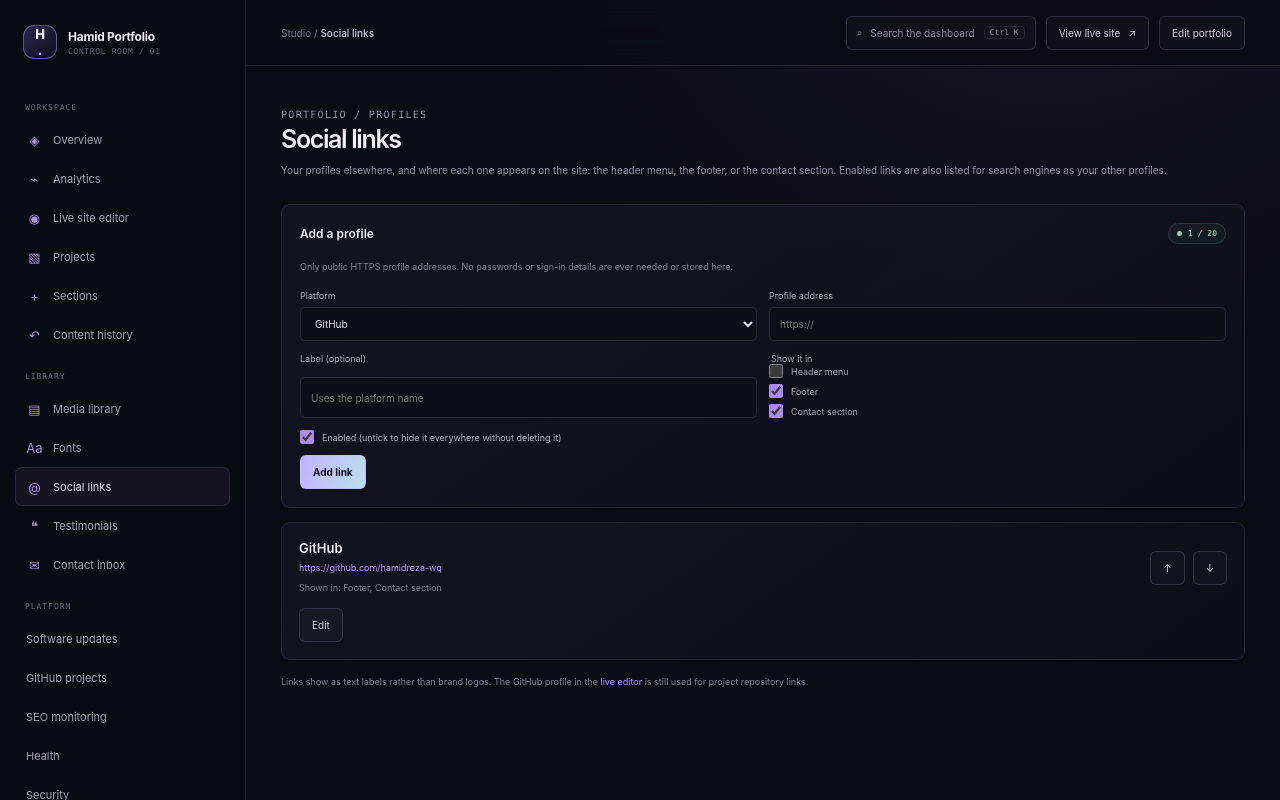
After one commit to hamidreza-wq/hamidPortfolio, a Laravel app: page /admin/social in a window 1280 px wide. The commit adds this page. Run offline with Laravel 12, Linux system fonts and the light colour scheme; a user stored in the database is signed in; data comes from the database, SQL or seed files in the repository; tables that the repository leaves empty hold one stand-in row (values such as "Sample post").

Commit message:
feat: add a social links manager for header, footer and contact
- /admin/social: up to 20 profiles across 16 platforms. Add, edit,
  relabel, reorder, enable or disable, and place each in the header,
  footer and/or contact section. URLs must be HTTPS without credentials
  and on the platform's own domain (except Mastodon, website, other).
- Server HTML renders header and footer links; the browser renders the
  header, footer and contact buttons, all with rel="me noopener
  noreferrer". Disabled links are never sent. Enabled links feed sameAs.
- The live editor's LinkedIn field becomes a link to Social links; the
  GitHub URL stays for repository links.
- Database schema 5 -> 6 (additive social_links table, seeded from the
  existing GitHub and LinkedIn URLs so the site looks the same).

Co-Authored-By: Claude Opus 5.5 <noreply@anthropic.com>

```diff
--- /dev/null
+++ b/backend/app/Http/Controllers/Admin/SocialLinkController.php
@@ -0,0 +1,108 @@
+<?php
+
+namespace App\Http\Controllers\Admin;
+
+use App\Http\Controllers\Controller;
+use App\Models\AuditLog;
+use App\Models\SocialLink;
+use Illuminate\Http\Request;
+use Illuminate\Support\Facades\DB;
+use Illuminate\Validation\Rule;
+use Illuminate\Validation\Validator;
+
+class SocialLinkController extends Controller
+{
+    private const MAX_LINKS = 20;
+
+    public function index()
+    {
+        return view('admin.social', [
+            'links' => SocialLink::orderBy('sort_order')->orderBy('id')->get(),
+            'platforms' => SocialLink::PLATFORMS,
+            'max' => self::MAX_LINKS,
+        ]);
+    }
+
+    public function store(Request $request)
+    {
+        if (SocialLink::count() >= self::MAX_LINKS) {
+            return back()->withErrors(['url' => 'Up to '.self::MAX_LINKS.' social links are supported.']);
+        }
+        $link = SocialLink::create($this->validated($request) + ['sort_order' => (int) SocialLink::max('sort_order') + 10]);
+        $this->audit($request, 'social.created', $link);
+
+        return back()->with('status', $link->displayLabel().' added.');
+    }
+
+    public function update(Request $request, SocialLink $socialLink)
+    {
+        $socialLink->update($this->validated($request));
+        $this->audit($request, 'social.updated', $socialLink);
+
+        return back()->with('status', $socialLink->displayLabel().' saved.');
+    }
+
+    public function move(Request $request, SocialLink $socialLink)
+    {
+        $direction = $request->validate(['direction' => ['required', 'in:up,down']])['direction'];
+        DB::transaction(function () use ($socialLink, $direction) {
+            $links = SocialLink::orderBy('sort_order')->orderBy('id')->lockForUpdate()->get()->values();
+            $index = $links->search(fn ($link) => $link->id === $socialLink->id);
+            $swap = $direction === 'up' ? $index - 1 : $index + 1;
+            if ($swap < 0 || $swap >= $links->count()) {
+                return;
+            }
+            $ordered = $links->all();
+            [$ordered[$index], $ordered[$swap]] = [$ordered[$swap], $ordered[$index]];
+            foreach ($ordered as $position => $link) {
+                $link->forceFill(['sort_order' => ($position + 1) * 10])->save();
+            }
+        });
+
+        return back();
+    }
+
+    public function destroy(Request $request, SocialLink $socialLink)
+    {
+        $this->audit($request, 'social.deleted', $socialLink);
+        $socialLink->delete();
+
+        return back()->with('status', $socialLink->displayLabel().' removed.');
+    }
+
+    private function validated(Request $request): array
+    {
+        $data = validator($request->all(), [
+            'platform' => ['required', Rule::in(array_keys(SocialLink::PLATFORMS))],
+            'label' => ['nullable', 'string', 'max:60'],
+            'url' => ['required', 'url:https', 'max:500'],
+        ])->after(function (Validator $validator) use ($request) {
+            $platform = (string) $request->input('platform');
+            if (! $validator->errors()->has('url') && isset(SocialLink::PLATFORMS[$platform])
+                && ! SocialLink::urlMatchesPlatform((string) $request->input('url'), $platform)) {
+                $hosts = SocialLink::PLATFORMS[$platform][1];
+                $validator->errors()->add('url', 'That address is not a '.SocialLink::PLATFORMS[$platform][0].' address'
+                    .($hosts ? ' (expected '.implode(' or ', $hosts).')' : '').'.');
+            }
+        })->validate();
+
+        return [
+            'platform' => $data['platform'],
+            'label' => $data['label'] ?? null,
+            'url' => $data['url'],
+            'is_enabled' => $request->boolean('is_enabled'),
+            'show_in_header' => $request->boolean('show_in_header'),
+            'show_in_footer' => $request->boolean('show_in_footer'),
+            'show_in_contact' => $request->boolean('show_in_contact'),
+        ];
+    }
+
+    private function audit(Request $request, string $action, SocialLink $link): void
+    {
+        AuditLog::create([
+            'user_id' => $request->user()->id, 'action' => $action,
+            'subject_type' => SocialLink::class, 'subject_id' => $link->id,
+            'details' => ['name' => $link->displayLabel()],
+        ]);
+    }
+}
--- a/backend/app/Http/Controllers/PublicPortfolioController.php
+++ b/backend/app/Http/Controllers/PublicPortfolioController.php
@@ -6,6 +6,7 @@ use App\Models\PortfolioSection;
 use App\Models\PortfolioSetting;
 use App\Models\Project;
 use App\Models\SkillCategory;
+use App\Models\SocialLink;
 use App\Models\Testimonial;
 use App\Services\ContactSubmissionGuard;
 use App\Services\FontLibrary;
@@ -146,6 +147,7 @@ class PublicPortfolioController extends Controller
                 'email' => $settings->email,
                 'linkedin' => $settings->linkedin_url,
             ],
+            'social' => SocialLink::visible()->get()->map->toPayload()->all(),
             'settings' => [
                 'footer_text' => $settings->footer_text,
                 'site_title' => $settings->site_title,
--- /dev/null
+++ b/backend/app/Models/SocialLink.php
@@ -0,0 +1,85 @@
+<?php
+
+namespace App\Models;
+
+use Illuminate\Database\Eloquent\Builder;
+use Illuminate\Database\Eloquent\Model;
+
+class SocialLink extends Model
+{
+    /**
+     * Platform => [display name, allowed hosts]. A null host list accepts any
+     * HTTPS address (for self-hosted services and personal sites).
+     */
+    public const PLATFORMS = [
+        'github' => ['GitHub', ['github.com']],
+        'linkedin' => ['LinkedIn', ['linkedin.com']],
+        'x' => ['X', ['x.com', 'twitter.com']],
+        'bluesky' => ['Bluesky', ['bsky.app']],
+        'mastodon' => ['Mastodon', null],
+        'instagram' => ['Instagram', ['instagram.com']],
+        'facebook' => ['Facebook', ['facebook.com']],
+        'youtube' => ['YouTube', ['youtube.com', 'youtu.be']],
+        'tiktok' => ['TikTok', ['tiktok.com']],
+        'dribbble' => ['Dribbble', ['dribbble.com']],
+        'behance' => ['Behance', ['behance.net']],
+        'stackoverflow' => ['Stack Overflow', ['stackoverflow.com']],
+        'medium' => ['Medium', ['medium.com']],
+        'devto' => ['DEV', ['dev.to']],
+        'website' => ['Website', null],
+        'other' => ['Other', null],
+    ];
+
+    protected $fillable = [
+        'platform', 'label', 'url', 'is_enabled', 'show_in_header', 'show_in_footer', 'show_in_contact', 'sort_order',
+    ];
+
+    protected function casts(): array
+    {
+        return [
+            'is_enabled' => 'boolean', 'show_in_header' => 'boolean', 'show_in_footer' => 'boolean',
+            'show_in_contact' => 'boolean', 'sort_order' => 'integer',
+        ];
+    }
+
+    public function scopeVisible(Builder $query): Builder
+    {
+        return $query->where('is_enabled', true)->orderBy('sort_order')->orderBy('id');
+    }
+
+    public function displayLabel(): string
+    {
+        return $this->label ?: (self::PLATFORMS[$this->platform][0] ?? 'Link');
+    }
+
+    /** True when the URL is HTTPS, has no credentials, and its host belongs to the platform. */
+    public static function urlMatchesPlatform(string $url, string $platform): bool
+    {
+        $parts = parse_url($url);
+        if (! is_array($parts) || strtolower($parts['scheme'] ?? '') !== 'https' || empty($parts['host'])
+            || isset($parts['user']) || isset($parts['pass'])) {
+            return false;
+        }
+        $hosts = self::PLATFORMS[$platform][1] ?? null;
+        if ($hosts === null) {
+            return true;
+        }
+        $host = strtolower($parts['host']);
+        foreach ($hosts as $allowed) {
+            if ($host === $allowed || str_ends_with($host, '.'.$allowed)) {
+                return true;
+            }
+        }
+
+        return false;
+    }
+
+    /** @return array{platform: string, label: string, url: string, header: bool, footer: bool, contact: bool} */
+    public function toPayload(): array
+    {
+        return [
+            'platform' => $this->platform, 'label' => $this->displayLabel(), 'url' => $this->url,
+            'header' => $this->show_in_header, 'footer' => $this->show_in_footer, 'contact' => $this->show_in_contact,
+        ];
+    }
+}
--- a/backend/app/Services/AdminSearch.php
+++ b/backend/app/Services/AdminSearch.php
@@ -52,6 +52,7 @@ class AdminSearch
         ['Security', 'admin.security', 'two-factor 2fa authenticator password sessions sign-in login failed attempts activity audit log'],
         ['Backups', 'admin.backups.index', 'backup restore recovery download archive'],
         ['Health', 'admin.health', 'status uptime errors logs disk space scheduler cron queue ssl certificate https database'],
+        ['Social links', 'admin.social.index', 'social media profiles linkedin github instagram x twitter youtube mastodon bluesky footer header'],
         ['Testimonials', 'admin.testimonials.index', 'reviews praise quotes clients feedback moderation approve'],
     ];
 
--- a/backend/app/Services/PortfolioSeo.php
+++ b/backend/app/Services/PortfolioSeo.php
@@ -4,6 +4,7 @@ namespace App\Services;
 
 use App\Models\PortfolioSetting;
 use App\Models\Project;
+use App\Models\SocialLink;
 
 class PortfolioSeo
 {
@@ -27,7 +28,7 @@ class PortfolioSeo
             'name' => $settings->name,
             'url' => $base,
             'jobTitle' => $settings->professional_title,
-            'sameAs' => array_values(array_filter([$settings->github_url, $settings->linkedin_url])),
+            'sameAs' => array_values(array_unique(array_filter([$settings->github_url, ...SocialLink::visible()->pluck('url')->all()]))),
         ];
         $website = [
             '@type' => 'WebSite',
--- a/backend/config/platform.php
+++ b/backend/config/platform.php
@@ -2,7 +2,7 @@
 
 return [
     'release_public_key' => env('RELEASE_PUBLIC_KEY'),
-    'schema_version' => 5,
+    'schema_version' => 6,
     'seo_origin' => env('SEO_MONITOR_ORIGIN'),
     'deployment' => [
         'enabled' => (bool) env('UPDATE_DEPLOYMENT_ENABLED', false),
--- a/backend/resources/views/admin/layout.blade.php
+++ b/backend/resources/views/admin/layout.blade.php
@@ -114,6 +114,7 @@
     <p class="nav-label">LIBRARY</p>
     <a class="nav-link {{ request()->routeIs('admin.media.*') ? 'active' : '' }}" href="{{ route('admin.media.index') }}"><span class="nav-icon">▤</span>Media library</a>
     <a class="nav-link {{ request()->routeIs('admin.fonts.*') ? 'active' : '' }}" href="{{ route('admin.fonts.index') }}"><span class="nav-icon">Aa</span>Fonts</a>
+    <a class="nav-link {{ request()->routeIs('admin.social.*') ? 'active' : '' }}" href="{{ route('admin.social.index') }}"><span class="nav-icon">@</span>Social links</a>
     <a class="nav-link {{ request()->routeIs('admin.testimonials.*') ? 'active' : '' }}" href="{{ route('admin.testimonials.index') }}"><span class="nav-icon">❝</span>Testimonials @php($pendingTestimonials = \App\Models\Testimonial::where('status', 'pending')->count())@if($pendingTestimonials)<span aria-label="{{ $pendingTestimonials }} waiting for review">{{ $pendingTestimonials }}</span>@endif</a>
     <a class="nav-link {{ request()->routeIs('admin.inbox.*') ? 'active' : '' }}" href="{{ route('admin.inbox.index') }}"><span class="nav-icon">✉</span>Contact inbox</a>
     <p class="nav-label">PLATFORM</p>
--- /dev/null
+++ b/backend/resources/views/admin/partials/social-fields.blade.php
@@ -0,0 +1,12 @@
+@php($value = fn (string $field, $default = null) => old($field, $link?->{$field} ?? $default))
+<div class="field-grid">
+  <div class="field"><label for="{{ $prefix }}-platform">Platform</label><select id="{{ $prefix }}-platform" name="platform">@foreach(\App\Models\SocialLink::PLATFORMS as $key => [$name])<option value="{{ $key }}" @selected($value('platform', 'github') === $key)>{{ $name }}</option>@endforeach</select></div>
+  <div class="field"><label for="{{ $prefix }}-url">Profile address</label><input id="{{ $prefix }}-url" name="url" type="url" value="{{ $value('url') }}" maxlength="500" placeholder="https://" required></div>
+  <div class="field"><label for="{{ $prefix }}-label">Label (optional)</label><input id="{{ $prefix }}-label" name="label" value="{{ $value('label') }}" maxlength="60" placeholder="Uses the platform name"></div>
+  <fieldset class="field" style="border:0;padding:0;margin:0"><legend class="field-label">Show it in</legend>
+    <label class="checkbox-row"><input type="checkbox" name="show_in_header" value="1" @checked($value('show_in_header', false))> Header menu</label>
+    <label class="checkbox-row"><input type="checkbox" name="show_in_footer" value="1" @checked($value('show_in_footer', true))> Footer</label>
+    <label class="checkbox-row"><input type="checkbox" name="show_in_contact" value="1" @checked($value('show_in_contact', true))> Contact section</label>
+  </fieldset>
+  <label class="checkbox-row field full"><input type="checkbox" name="is_enabled" value="1" @checked($value('is_enabled', true))> Enabled (untick to hide it everywhere without deleting it)</label>
+</div>
--- a/backend/resources/views/admin/site-editor.blade.php
+++ b/backend/resources/views/admin/site-editor.blade.php
@@ -16,8 +16,8 @@
       <div class="field-grid">
         <div class="field"><label for="setting-name">Display name</label><input id="setting-name" name="settings[name]" value="{{ old('settings.name', $settings->name) }}" maxlength="120" required></div>
         <div class="field"><label for="setting-title">Professional title</label><input id="setting-title" name="settings[professional_title]" value="{{ old('settings.professional_title', $settings->professional_title) }}" maxlength="120" required></div>
-        <div class="field"><label for="setting-github">GitHub profile URL</label><input id="setting-github" name="settings[github_url]" type="url" value="{{ old('settings.github_url', $settings->github_url) }}" required></div>
-        <div class="field"><label for="setting-linkedin">LinkedIn URL</label><input id="setting-linkedin" name="settings[linkedin_url]" type="url" value="{{ old('settings.linkedin_url', $settings->linkedin_url) }}" placeholder="https://www.linkedin.com/in/…"></div>
+        <div class="field"><label for="setting-github">GitHub profile URL</label><input id="setting-github" name="settings[github_url]" type="url" value="{{ old('settings.github_url', $settings->github_url) }}" required><span class="field-hint">Used for project repository links. Where GitHub shows as a profile link is set on the Social links page.</span></div>
+        <div class="field"><span class="field-label">LinkedIn and other profiles</span><a class="button" href="{{ route('admin.social.index') }}">Manage social links →</a><span class="field-hint">Where each profile appears is set on the Social links page.</span></div>
         <div class="field"><label for="setting-email">Contact email</label><input id="setting-email" name="settings[email]" type="email" value="{{ old('settings.email', $settings->email) }}" placeholder="hello@example.com"></div>
         <div class="field"><label for="setting-footer">Footer note</label><input id="setting-footer" name="settings[footer_text]" value="{{ old('settings.footer_text', $settings->footer_text) }}" maxlength="255"></div>
       </div>
--- /dev/null
+++ b/backend/resources/views/admin/social.blade.php
@@ -0,0 +1,54 @@
+@extends('admin.layout')
+@section('title', 'Social links')
+@section('breadcrumb', 'Social links')
+@section('content')
+<div class="page-head">
+  <div><p class="eyebrow">PORTFOLIO / PROFILES</p><h1>Social links</h1><p>Your profiles elsewhere, and where each one appears on the site: the header menu, the footer, or the contact section. Enabled links are also listed for search engines as your other profiles.</p></div>
+</div>
+
+<section class="panel" style="margin-bottom:14px" aria-labelledby="add-social">
+  <div class="panel-head"><h2 id="add-social">Add a profile</h2><span class="status-pill">{{ $links->count() }} / {{ $max }}</span></div>
+  <p class="card-help">Only public HTTPS profile addresses. No passwords or sign-in details are ever needed or stored here.</p>
+  <form method="post" action="{{ route('admin.social.store') }}" class="project-form">
+    @csrf
+    @include('admin.partials.social-fields', ['link' => null, 'prefix' => 'new'])
+    <div><button class="button button-primary" type="submit">Add link</button></div>
+  </form>
+</section>
+
+@if($links->isEmpty())
+  <section class="panel"><p class="card-help" style="margin:0">No social links yet. The contact section will only show your email button.</p></section>
+@else
+  <div class="grid" style="gap:12px">
+    @foreach($links as $link)
+      <article class="editor-card" id="social-{{ $link->id }}">
+        <div class="project-title-row">
+          <div>
+            <h2>{{ $link->displayLabel() }} @unless($link->is_enabled)<span class="status-pill off" style="margin-left:6px">Hidden</span>@endunless</h2>
+            <p class="card-help" style="margin:4px 0 0;word-break:break-all"><a href="{{ $link->url }}" target="_blank" rel="noopener noreferrer" style="color:#b69bff">{{ $link->url }}</a></p>
+            <p class="card-help" style="margin:4px 0 0">
+              @php($places = array_keys(array_filter(['Header' => $link->show_in_header, 'Footer' => $link->show_in_footer, 'Contact section' => $link->show_in_contact])))
+              {{ $link->is_enabled ? ($places ? 'Shown in: '.implode(', ', $places) : 'Enabled, but not placed anywhere (still listed for search engines)') : 'Not shown anywhere' }}
+            </p>
+          </div>
+          <div class="form-inline">
+            <form method="post" action="{{ route('admin.social.move', $link) }}">@csrf @method('patch')<input type="hidden" name="direction" value="up"><button class="button" type="submit" aria-label="Move {{ $link->displayLabel() }} up" @disabled($loop->first)>↑</button></form>
+            <form method="post" action="{{ route('admin.social.move', $link) }}">@csrf @method('patch')<input type="hidden" name="direction" value="down"><button class="button" type="submit" aria-label="Move {{ $link->displayLabel() }} down" @disabled($loop->last)>↓</button></form>
+          </div>
+        </div>
+        <details>
+          <summary class="button" style="list-style:none;display:inline-flex">Edit</summary>
+          <form method="post" action="{{ route('admin.social.update', $link) }}" class="project-form" style="margin-top:12px">
+            @csrf
+            @method('put')
+            @include('admin.partials.social-fields', ['link' => $link, 'prefix' => 'social-'.$link->id])
+            <div><button class="button button-primary" type="submit">Save</button></div>
+          </form>
+          <form method="post" action="{{ route('admin.social.destroy', $link) }}" style="margin-top:10px">@csrf @method('delete')<button class="button button-danger" type="submit">Remove {{ $link->displayLabel() }}</button></form>
+        </details>
+      </article>
+    @endforeach
+  </div>
+@endif
+<p class="card-help" style="margin-top:14px">Links show as text labels rather than brand logos. The GitHub profile in the <a href="{{ route('admin.site-editor.edit') }}#setting-github" style="color:#b69bff">live editor</a> is still used for project repository links.</p>
+@endsection
--- a/backend/routes/web.php
+++ b/backend/routes/web.php
@@ -15,6 +15,7 @@ use App\Http\Controllers\Admin\SearchController;
 use App\Http\Controllers\Admin\SectionController;
 use App\Http\Controllers\Admin\SecurityController;
 use App\Http\Controllers\Admin\SiteEditorController;
+use App\Http\Controllers\Admin\SocialLinkController;
 use App\Http\Controllers\Admin\TestimonialController;
 use App\Http\Controllers\Admin\ThemePresetController;
 use App\Http\Controllers\ProjectDetailController;
@@ -111,6 +112,11 @@ Route::middleware(['auth', 'auth.session', 'admin'])->prefix('admin')->name('adm
     Route::patch('/testimonials/{testimonial}/status', [TestimonialController::class, 'moderate'])->name('testimonials.moderate');
     Route::delete('/testimonials/{testimonial}', [TestimonialController::class, 'destroy'])->name('testimonials.destroy');
     Route::post('/testimonials/submissions', [TestimonialController::class, 'submissions'])->name('testimonials.submissions');
+    Route::get('/social', [SocialLinkController::class, 'index'])->name('social.index');
+    Route::post('/social', [SocialLinkController::class, 'store'])->name('social.store');
+    Route::put('/social/{socialLink}', [SocialLinkController::class, 'update'])->name('social.update');
+    Route::patch('/social/{socialLink}/move', [SocialLinkController::class, 'move'])->name('social.move');
+    Route::delete('/social/{socialLink}', [SocialLinkController::class, 'destroy'])->name('social.destroy');
     Route::get('/inbox', [ContactMessageController::class, 'index'])->name('inbox.index');
     Route::patch('/inbox/{contactMessage}', [ContactMessageController::class, 'update'])->name('inbox.update');
     Route::delete('/inbox/{contactMessage}', [ContactMessageController::class, 'destroy'])->name('inbox.destroy');
--- a/styles.css
+++ b/styles.css
@@ -298,6 +298,10 @@ button { color: inherit; }
 
 .site-footer { display: flex; min-height: 92px; align-items: center; justify-content: space-between; gap: 20px; border-top: 1px solid rgba(255,255,255,0.07); }
 .site-footer p { color: #767485; font-size: 9px; }
+.footer-social { display: flex; flex-wrap: wrap; gap: 6px 14px; }
+.footer-social a { color: #a7a3b6; font-size: 9px; transition: color 180ms ease; }
+.footer-social a:hover { color: #fff; }
+.primary-navigation .nav-social { color: #a7a3b6; }
 .brand-footer .brand-mark { width: 27px; height: 27px; border-radius: 8px; font-size: 13px; }
 .brand-footer .brand-name { font-size: 10px; }
 .back-to-top { display: inline-flex; align-items: center; gap: 9px; color: #858294; font-family: var(--mono); font-size: 8px; letter-spacing: 0.1em; }
```
Also changed, not shown: app.mjs (+35 -4 lines), backend/app/Services/PortfolioRenderer.php (+31 -0 lines), backend/database/seeders/PortfolioSeeder.php (+10 -0 lines), backend/tests/Feature/ContentSeoTest.php (+4 -1 lines), backend/tests/Feature/SocialLinkTest.php (added, +104 -0 lines), CHANGELOG.md, backend/database/migrations/2026_11_28_000000_create_social_links_table.php (added).
